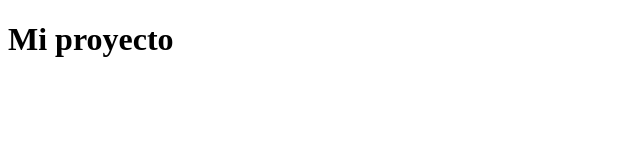
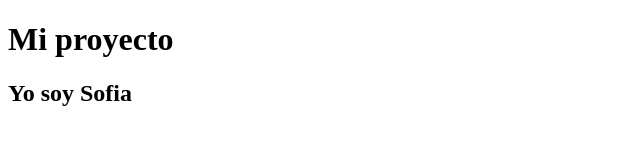
Before and after one commit to SebasGit18/proyecto-abso-agrophia, a website: page frontend/public/views/index.html in a window 1280 px wide. Shown: the whole page, without its empty margins (0-640 px from the left). Drawn offline with Linux system fonts and the light colour scheme.

Commit message:
feat: Se agrego un subtitle

```diff
--- a/frontend/public/views/index.html
+++ b/frontend/public/views/index.html
@@ -7,5 +7,6 @@
 </head>
 <body>
     <h1 class="title">Mi proyecto</h1>
+    <h2>Yo soy Sofia</h2>
 </body>
 </html>
```
